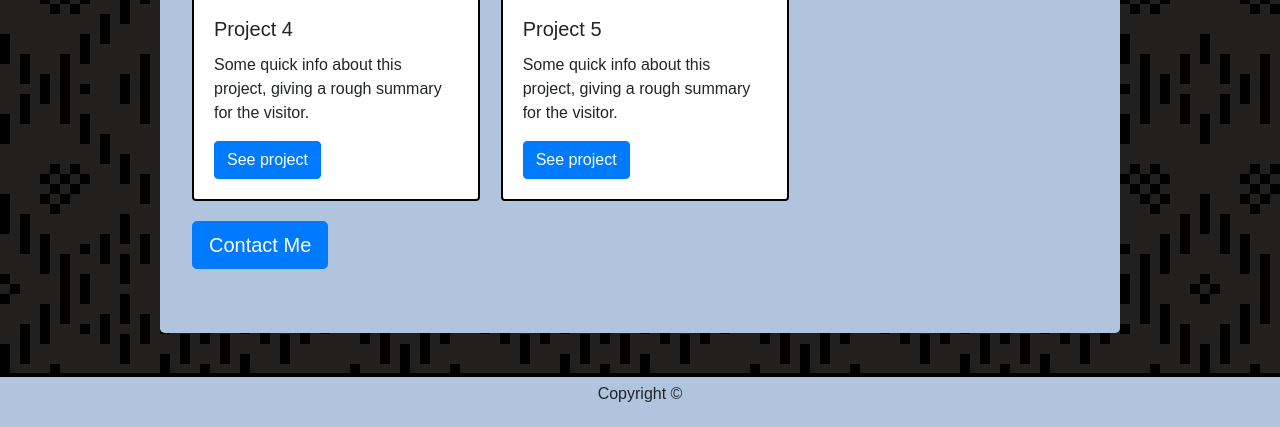
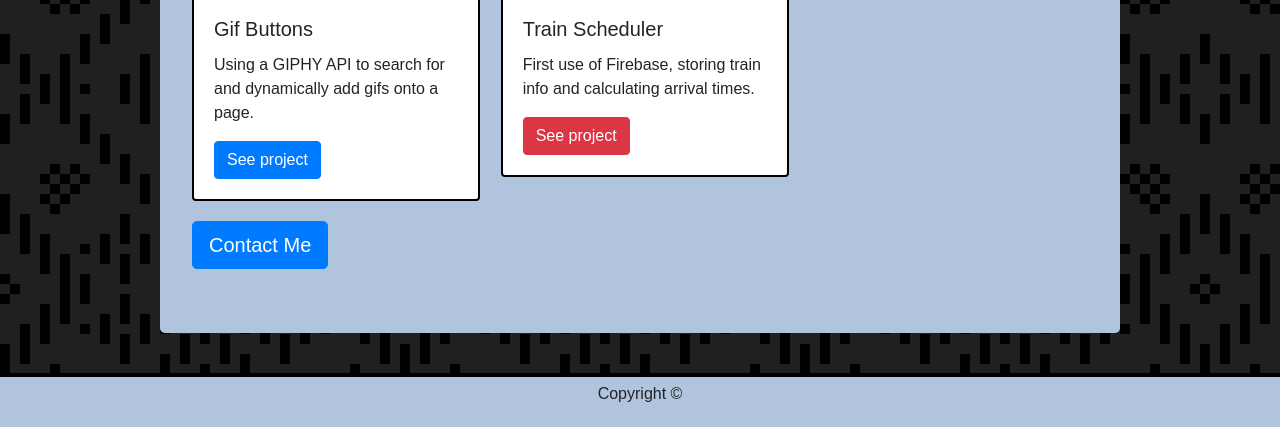
Before and after one commit to mangodyl/Bootstrap-Portfolio, a plain HTML site: page portfolio.html in a window 1280 px wide. Shown: the part 916-1343 px from the top of the page. Drawn offline with nearby package versions, Linux system fonts and the light colour scheme.

Commit message:
gif and train projects added

```diff
--- a/portfolio.html
+++ b/portfolio.html
@@ -78,9 +78,9 @@
                     <div class="card" style="width: 18rem;">
                         <img class="card-img-top" src="https://picsum.photos/200/?image=168" alt="Portfolio project image">
                         <div class="card-body">
-                            <h5 class="card-title">Project 4</h5>
-                            <p class="card-text">Some quick info about this project, giving a rough summary for the visitor.</p>
-                            <a href="#" class="btn btn-primary">See project</a>
+                            <h5 class="card-title">Gif Buttons</h5>
+                            <p class="card-text">Using a GIPHY API to search for and dynamically add gifs onto a page.</p>
+                            <a href="https://mangodyl.github.io/Gif-Buttons/" class="btn btn-primary">See project</a>
                         </div>
                     </div>
                 </div>
@@ -88,9 +88,9 @@
                         <div class="card" style="width: 18rem;">
                             <img class="card-img-top" src="https://picsum.photos/200/?image=3" alt="Portfolio project image">
                             <div class="card-body">
-                                <h5 class="card-title">Project 5</h5>
-                                <p class="card-text">Some quick info about this project, giving a rough summary for the visitor.</p>
-                                <a href="#" class="btn btn-primary">See project</a>
+                                <h5 class="card-title">Train Scheduler</h5>
+                                <p class="card-text">First use of Firebase, storing train info and calculating arrival times.</p>
+                                <a href="https://mangodyl.github.io/train-scheduler/" class="btn btn-danger">See project</a>
                             </div>
                         </div>
                     </div>
```
